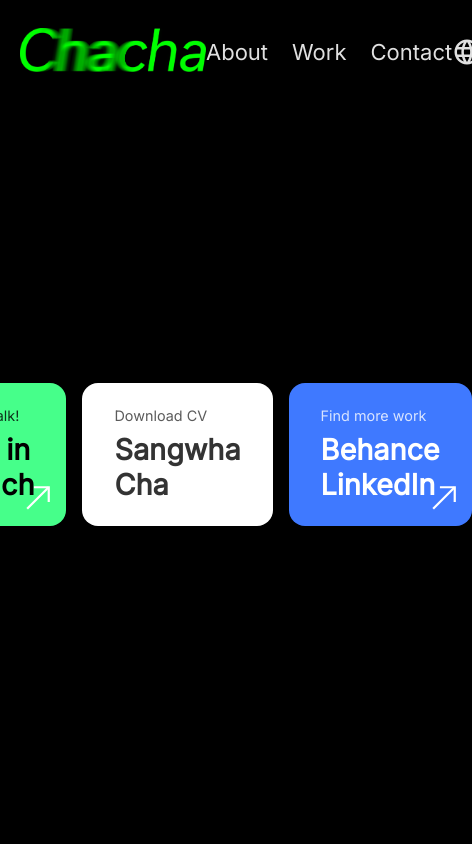
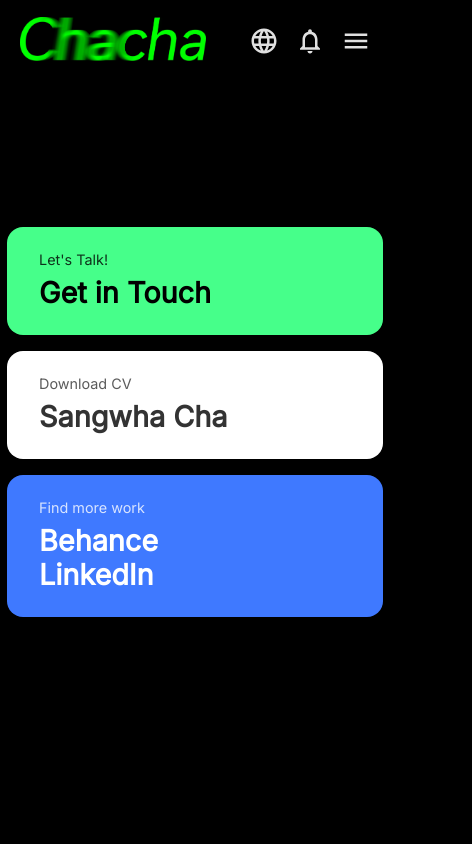
Before and after one commit to ssanghwacha/Portfolio-2025, a React (Vite) app: page /contact in a window 390 px wide. Shown: the top 844 px of the page, 472 px wide, since content can reach past the window. Built offline with nearby package versions, Linux system fonts and the light colour scheme.

Commit message:
menu_mobile

```diff
--- a/src/App.jsx
+++ b/src/App.jsx
@@ -14,7 +14,7 @@
             <Header />
             <Routes>
                 <Route path="/" element={<Home />} />
-                <Route path="/about" element={<About />} />
+
                 <Route path="/work" element={<Work />} />
                 <Route path="/contact" element={<Contact />} />
             </Routes>
--- a/src/global/Header.css
+++ b/src/global/Header.css
@@ -53,3 +53,51 @@
 .header__icons .MuiSvgIcon-root:hover {
     color: #46ff8a;
 }
+/* 햄버거/Close 아이콘 */
+.menu-icon {
+    display: none !important; /* MUI 스타일보다 강제적으로 우선 적용 */
+    cursor: pointer;
+    color: #fff;
+    z-index: 9999;
+}
+/* ----- 모바일 전체 화면 메뉴 ----- */
+.mobile-menu {
+    position: fixed;
+    top: 0;
+    left: 0;
+    width: 100%;
+    height: 100%;
+    background-color: #46ff8a; /* 녹색 배경 */
+    display: flex;
+    align-items: center;
+    justify-content: center;
+}
+
+.mobile-menu__content {
+    display: flex;
+    flex-direction: column;
+    gap: 2rem;
+    justify-content: center;
+}
+
+.mobile-menu__content a {
+    color: #000;
+    text-decoration: none;
+    font-size: 1.8rem;
+    font-weight: 500;
+}
+
+.mobile-menu__content a:hover {
+    color: #333;
+}
+.close-icon.MuiSvgIcon-root {
+    color: #000 !important;
+}
+@media (max-width: 768px) {
+    .menu-icon {
+        display: block !important;
+    }
+    .header__nav {
+        display: none; /* 모바일에서 기본 nav 숨김 */
+    }
+}
--- a/src/global/Header.jsx
+++ b/src/global/Header.jsx
@@ -1,9 +1,12 @@
 // Header.jsx
 import React, { useState } from 'react';
 import { Link } from 'react-router-dom';
+
 //icon
 import NotificationsNoneOutlinedIcon from '@mui/icons-material/NotificationsNoneOutlined';
 import LanguageOutlinedIcon from '@mui/icons-material/LanguageOutlined';
+import MenuIcon from '@mui/icons-material/Menu'; // 햄버거 아이콘
+import CloseIcon from '@mui/icons-material/Close'; // X 아이콘
 
 // 로고 이미지 가정
 import logo from '../assets/logo.png';
@@ -22,10 +25,9 @@
                     </Link>
                 </div>
 
-                {/* 내비게이션 */}
+                {/* 내비게이션 (데스크톱) */}
                 <nav className="header__nav">
-                    <Link to="#">
-                        {/* p 태그 안의 기본 텍스트: About, 호버 시 data-hover="ABOUT"이 올라옴 */}
+                    <Link to="/about">
                         <p data-hover="ABOUT">About</p>
                     </Link>
                     <Link to="/work">
@@ -36,12 +38,44 @@
                     </Link>
                 </nav>
 
-                {/* 아이콘 영역 */}
+                {/* 아이콘 영역 + 햄버거 */}
                 <div className="header__icons">
                     <LanguageOutlinedIcon />
                     <NotificationsNoneOutlinedIcon />
+
+                    {/* 햄버거/Close 아이콘 (모바일에서만 보임) */}
+                    {menuOpen ? (
+                        <CloseIcon
+                            sx={{ color: '#000 !important' }} // 닫기 아이콘 → 검정
+                            className="menu-icon"
+                            onClick={() => setMenuOpen(false)}
+                        />
+                    ) : (
+                        <MenuIcon
+                            sx={{ color: '#fff' }} // 햄버거 아이콘 → 흰색
+                            className="menu-icon"
+                            onClick={() => setMenuOpen(true)}
+                        />
+                    )}
                 </div>
             </div>
+
+            {/* 모바일 전체화면 메뉴 (녹색 오버레이) */}
+            {menuOpen && (
+                <div className="mobile-menu">
+                    <div className="mobile-menu__content">
+                        <Link to="/about" onClick={() => setMenuOpen(false)}>
+                            About
+                        </Link>
+                        <Link to="/work" onClick={() => setMenuOpen(false)}>
+                            Work
+                        </Link>
+                        <Link to="/contact" onClick={() => setMenuOpen(false)}>
+                            Contact
+                        </Link>
+                    </div>
+                </div>
+            )}
         </header>
     );
 }
--- a/src/pages/Contact.css
+++ b/src/pages/Contact.css
@@ -1,59 +1,95 @@
-/* Contact.css */
-
-/* 전체 페이지 배경 검정 */
+/* 전체 페이지 검정 배경 */
 .contact-page {
     background-color: #000;
-    min-height: 100vh; /* 화면 가득 채우기 */
-    display: flex; /* 카드들을 가로로 배치 (원한다면) */
-    align-items: center;
-    justify-content: center;
-    gap: 1rem; /* 카드 간 간격 */
-    padding: 2rem;
+    min-height: 100vh;
     position: relative;
+    /* 카드들을 절대 배치하기 위해 부모를 position: relative로 설정 */
+    overflow: hidden;
+    /* 필요시 스크롤 숨김 (선택) */
+    display: flex;
+    width: 100%;
 }
 
-/* 카드 공통 스타일 */
+/* 공통 카드 스타일 */
 .contact-card {
-    position: relative;
+    position: absolute; /* 절대 배치 */
     border-radius: 16px;
     padding: 1.5rem 2rem;
+    box-shadow: 0 6px 20px rgba(0, 0, 0, 0.2);
+    width: 300px; /* 카드 기본 너비 (적절히 조정) */
+
+    /* 텍스트 배치 */
     display: flex;
     flex-direction: column;
     gap: 0.5rem;
-    /* 텍스트 색상은 각 배경별로 달라질 수 있으니, 아래에서 구분 */
 }
 
-/* 화살표 아이콘 (우측 하단에 배치) */
-.arrow-icon {
-    position: absolute;
-    width: 24px;
-    height: 24px;
-    bottom: 1rem;
-    right: 1rem;
+/* 녹색 카드 */
+.green-card {
+    background-color: #46ff8a;
+    color: #000;
+
+    /* 스크린샷 기준 대략 왼쪽 아래쪽에 배치 */
+    top: 50%;
+    left: 15%;
+    transform: translate(-15%, -50%);
+    /* ↑ 원하는 좌표로 조정 */
 }
 
-/* 배경색별 카드 */
-.green-card {
-    background-color: #46ff8a; /* 형광 그린 */
-    color: #000; /* 텍스트는 검정 */
-}
-
+/* 흰색 카드 */
 .white-card {
     background-color: #fff;
     color: #333;
+
+    /* 스크린샷 기준 녹색 카드보다 위에, 오른쪽에 걸쳐진 느낌 */
+    top: 40%;
+    left: 55%;
+    transform: translate(-50%, -50%);
 }
 
+/* 파란 카드 */
 .blue-card {
-    background-color: #3f79ff; /* 파란색 (원하는 색상으로) */
+    background-color: #3f79ff;
     color: #fff;
+
+    /* 스크린샷 기준 녹색 카드보다 아래쪽, 오른쪽 */
+    top: 60%;
+    left: 40%;
+    transform: translate(-50%, -50%);
 }
 
-/* 텍스트 크기 조정 */
+/* 작은 텍스트 */
 .contact-card small {
     font-size: 0.9rem;
     opacity: 0.8;
+    margin: 0;
 }
+
+/* 큰 텍스트 */
 .contact-card h2 {
     font-size: 1.8rem;
     margin: 0;
+    line-height: 1.2;
 }
+@media (max-width: 768px) {
+    .contact-page {
+        /* 가로 배치 대신 세로 스택 */
+        display: flex;
+        flex-direction: column;
+        align-items: center;
+        justify-content: center;
+        gap: 1rem; /* 카드 간 간격 */
+        width: 100%;
+    }
+
+    .contact-card {
+        display: flex;
+        width: 90%; /* 카드 폭을 90%로 */
+        /* 절대 배치 해제 → 자연스러운 스택 */
+        position: static;
+        transform: none;
+        width: 80%; /* 모바일에서 카드 폭 조절 */
+        max-width: 400px;
+        margin: 0 auto; /* 가운데 정렬 */
+    }
+}
--- a/src/pages/Contact.jsx
+++ b/src/pages/Contact.jsx
@@ -1,23 +1,33 @@
 // src/pages/Contact.jsx
-import React from 'react';
+import React, { useEffect } from 'react';
+import gsap from 'gsap';
+import Draggable from 'gsap/Draggable';
 import './Contact.css';
-import arrowSvg from '../assets/arrow.svg';
+gsap.registerPlugin(Draggable);
 
 function Contact() {
+    useEffect(() => {
+        // 모든 .contact-card 요소를 드래그 가능하도록 설정
+        Draggable.create('.contact-card', {
+            type: 'x,y', // x,y 축으로 이동
+            inertia: true, // 드래그 후 자연스럽게 감속
+            // bounds: window, // 화면 밖으로 못 나가게 하고 싶다면
+            // edgeResistance: 0.65, // 화면 끝에서 탄성
+        });
+    }, []);
+
     return (
         <main className="contact-page">
             {/* 첫 번째 카드 (녹색) */}
             <div className="contact-card green-card">
                 <small>Let&apos;s Talk!</small>
                 <h2>Get in Touch</h2>
-                <img src={arrowSvg} alt="arrow" className="arrow-icon" />
             </div>
 
             {/* 두 번째 카드 (흰색) */}
             <div className="contact-card white-card">
                 <small>Download CV</small>
                 <h2>Sangwha Cha</h2>
-                <img src={arrowSvg} alt="arrow" className="arrow-icon" />
             </div>
 
             {/* 세 번째 카드 (파란색) */}
@@ -28,7 +38,6 @@
                     <br />
                     LinkedIn
                 </h2>
-                <img src={arrowSvg} alt="arrow" className="arrow-icon" />
             </div>
         </main>
     );
--- a/src/pages/Work.css
+++ b/src/pages/Work.css
@@ -1,6 +1,3 @@
-/* Work.css */
-
-/* 전체 페이지 검정 배경 */
 .work-page {
     background-color: #000;
     color: #fff;
@@ -43,7 +40,7 @@
     color: #fff;
 }
 .work-item {
-    background-color: #222; /* 카드 배경 */
+    background-color: #222;
     border-radius: 8px;
     overflow: hidden;
     position: relative;
@@ -76,7 +73,7 @@
     display: block;
     margin: 1.5rem auto 0;
     padding: 0.8rem 2rem;
-    background-color: #46ff8a; /* 형광 그린 */
+    background-color: #46ff8a;
     color: #000;
     border: none;
     border-radius: 30px;
```
Also changed, not shown: src/assets/arrow_black.svg (added).
